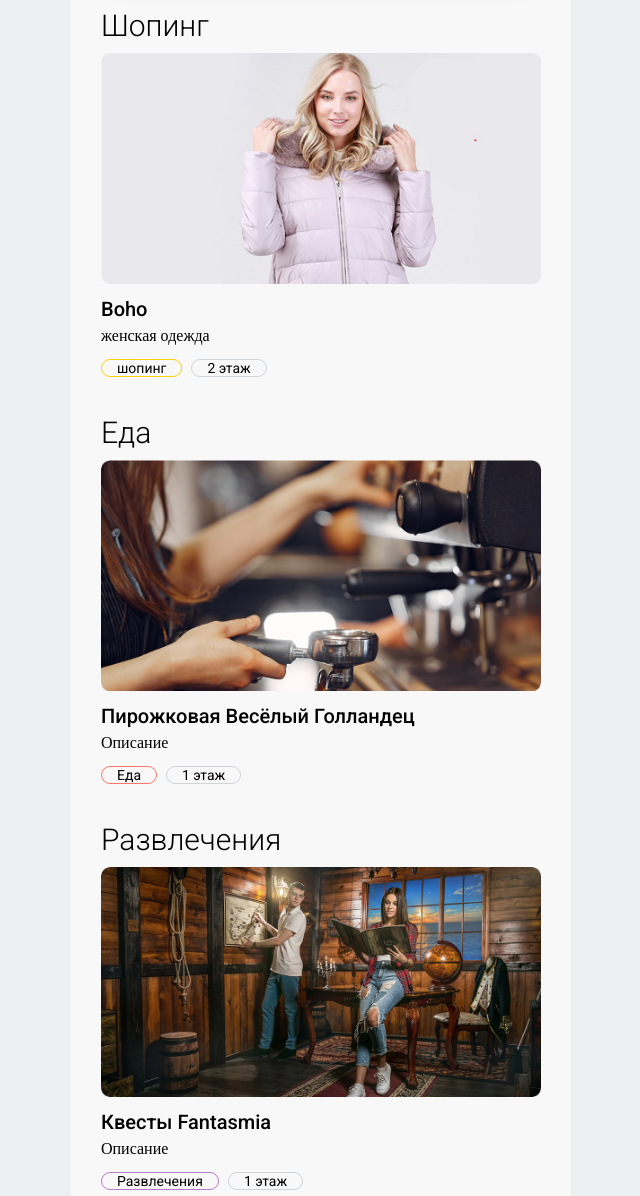
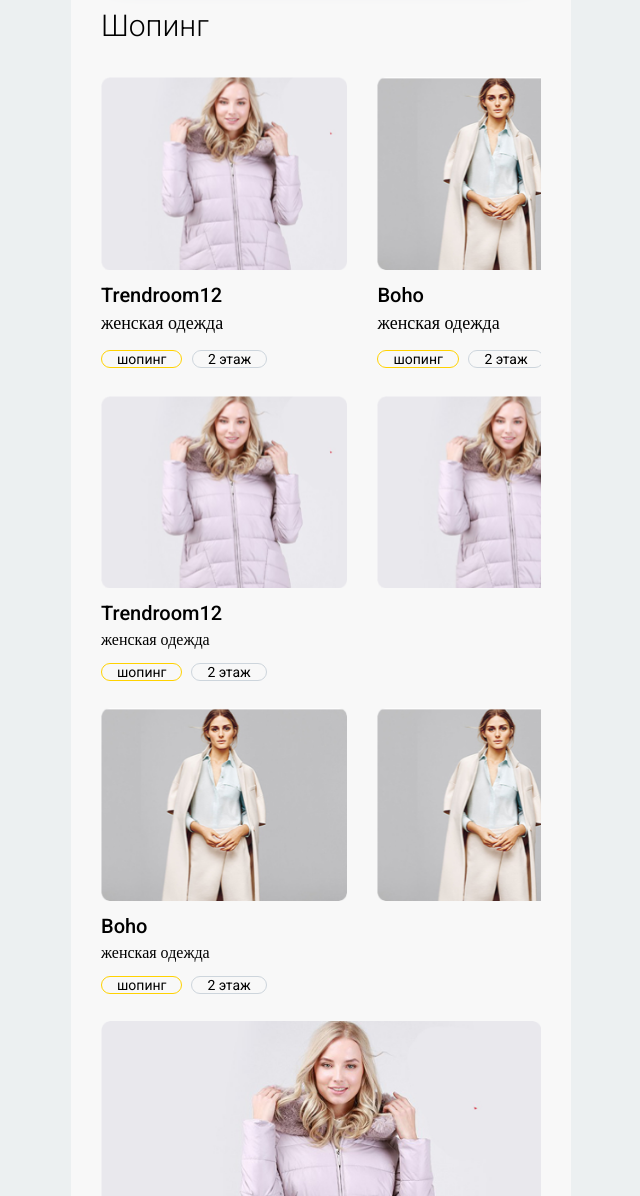
Before and after one commit to Aleksandrgithub/gollandiya, a plain HTML site: page index.html in a window 1280 px wide. Shown: the part 977-2173 px from the top of the page, without its empty margins (319-959 px from the left). Drawn offline with nearby package versions, Linux system fonts and the light colour scheme.

Commit message:
coll swiper

```diff
--- a/index.html
+++ b/index.html
@@ -36,7 +36,7 @@
         <section>
             <div class="swiper-container swiper1" style="height: 85vh;">
                 <div class="swiper-wrapper">
-                    <div class="swiper-slide" style="background-image: url(img/mainBg.png);">
+                    <div class="swiper-slide swiper1_slide" style="background-image: url(img/mainBg.png);">
                         <div class="slide_content">
                             <div class="slide_text">
                                 <span class="slide_text_element">Пирожковая</span>
@@ -48,7 +48,7 @@
                             </div>
                         </div>
                     </div>
-                    <div class="swiper-slide" style="background-image: url(img/mainBg2.png);">
+                    <div class="swiper-slide swiper1_slide" style="background-image: url(img/mainBg2.png);">
                         <div class="slide_content">
                             <div class="slide_text">
                                 <span class="slide_text_element">Пирожковая</span>
@@ -60,7 +60,7 @@
                             </div>
                         </div>
                     </div>
-                    <div class="swiper-slide" style="background-image: url(img/mainBg3.png);">
+                    <div class="swiper-slide swiper1_slide" style="background-image: url(img/mainBg3.png);">
                         <div class="slide_content">
                             <div class="slide_text">
                                 <span class="slide_text_element">Пирожковая</span>
@@ -72,7 +72,7 @@
                             </div>
                         </div>
                     </div>
-                    <div class="swiper-slide" style="background-image: url(img/mainBg4.png);">
+                    <div class="swiper-slide swiper1_slide" style="background-image: url(img/mainBg4.png);">
                         <div class="slide_content">
                             <div class="slide_text">
                                 <span class="slide_text_element">Пирожковая</span>
@@ -106,6 +106,87 @@
                     </ul>
                 </div>
                 <span class="content_block_title">Шопинг</span>
+                <div class="store_collection">
+                    <div class="swiper-container swiper2">
+                        <div class="swiper-wrapper">
+                            <div class="swiper-slide swiper2_slide">
+                                <div>
+                                    <img src="img/bohoslide1.png" alt="">
+                                    <span class="content_block_subtitle">Trendroom12</span>
+                                    <p class="content_block_text">женская одежда</p>
+                                    <div class="info_buttons">
+                                        <span class="info_btn" style="border-color: #ffd200;">шопинг</span>
+                                        <span class="info_btn">2 этаж</span>
+                                    </div>
+                                </div>
+                            </div>
+                            <div class="swiper-slide swiper2_slide">
+                                <div>
+                                    <img src="img/bohoslide2.png" alt="">
+                                    <span class="content_block_subtitle">Boho</span>
+                                    <p class="content_block_text">женская одежда</p>
+                                    <div class="info_buttons">
+                                        <span class="info_btn" style="border-color: #ffd200;">шопинг</span>
+                                        <span class="info_btn">2 этаж</span>
+                                    </div>
+                                </div>
+                            </div>
+                            <div class="swiper-slide swiper2_slide">
+                                <div>
+                                    <img src="img/bohoslide1.png" alt="">
+                                    <span class="content_block_subtitle">Trendroom12</span>
+                                    <p class="content_block_text">женская одежда</p>
+                                    <div class="info_buttons">
+                                        <span class="info_btn" style="border-color: #ffd200;">шопинг</span>
+                                        <span class="info_btn">2 этаж</span>
+                                    </div>
+                                </div>
+                            </div>
+                        </div>
+                    </div>
+                </div>
+                <div class="store_collection">
+                    <div class="swiper-container swiper2">
+                        <div class="swiper-wrapper">
+                            <div class="swiper-slide swiper2_slide">
+                                <img src="img/bohoslide1.png" alt="">
+                            </div>
+                            <div class="swiper-slide swiper2_slide">
+                                <img src="img/bohoslide1.png" alt="">
+                            </div>
+                            <div class="swiper-slide swiper2_slide">
+                                <img src="img/bohoslide1.png" alt="">
+                            </div>
+                        </div>
+                    </div>
+                    <span class="content_block_subtitle">Trendroom12</span>
+                    <p class="content_block_text">женская одежда</p>
+                    <div class="info_buttons">
+                        <span class="info_btn" style="border-color: #ffd200;">шопинг</span>
+                        <span class="info_btn">2 этаж</span>
+                    </div>
+                </div>
+                <div class="store_collection">
+                    <div class="swiper-container swiper2">
+                        <div class="swiper-wrapper">
+                            <div class="swiper-slide swiper2_slide">
+                                <img src="img/bohoslide2.png" alt="">
+                            </div>
+                            <div class="swiper-slide swiper2_slide">
+                                <img src="img/bohoslide2.png" alt="">
+                            </div>
+                            <div class="swiper-slide swiper2_slide">
+                                <img src="img/bohoslide2.png" alt="">
+                            </div>
+                        </div>
+                    </div>
+                    <span class="content_block_subtitle">Boho</span>
+                    <p class="content_block_text">женская одежда</p>
+                    <div class="info_buttons">
+                        <span class="info_btn" style="border-color: #ffd200;">шопинг</span>
+                        <span class="info_btn">2 этаж</span>
+                    </div>
+                </div>
                 <img src="img/boho2.png" alt="">
                 <span class="content_block_subtitle">Boho</span>
                 <p class="content_block_text">женская одежда </p>
--- a/js/script.js
+++ b/js/script.js
@@ -1,5 +1,16 @@
 var swiper = new Swiper('.swiper1', {
     pagination: {
         el: '.swiper-pagination',
+    },
+
+});
+
+var swiper = new Swiper('.swiper2', {
+    slidesPerView: 1.7,
+    spaceBetween: 30,
+    freeMode: true,
+    pagination: {
+        el: '.swiper-pagination',
+        type: 'progressbar',
       },
-  });
+});
--- a/style.css
+++ b/style.css
@@ -244,12 +244,12 @@ nav input[type="checkbox"] {
     transition-delay: 1.1s;
 }
 
-.swiper-container {
+.swiper1 {
     max-width: 500px;
     height: 100%;
 }
 
-.swiper-slide {
+.swiper1_slide {
     text-align: center;
     font-size: 18px;
     background: #fff;
@@ -267,12 +267,37 @@ nav input[type="checkbox"] {
     -ms-flex-align: center;
     -webkit-align-items: center;
     align-items: center;
-}
-
-.swiper-slide {
     background-size: cover;
     background-position: center;
     align-items: flex-end;
+}
+
+.store_collection {
+    margin: 3vh 0;
+}
+
+.swiper2 {
+    width: 100%;
+    height: 100%;
+}
+
+.swiper2_slide {
+    font-size: 18px;
+    width: 80%;
+
+    /* Center slide text vertically */
+    display: -webkit-box;
+    display: -ms-flexbox;
+    display: -webkit-flex;
+    display: flex;
+    -webkit-box-pack: center;
+    -ms-flex-pack: center;
+    -webkit-justify-content: center;
+    justify-content: center;
+    -webkit-box-align: center;
+    -ms-flex-align: center;
+    -webkit-align-items: center;
+    align-items: center;
 }
 
 .slide_text {
```
Also changed, not shown: img/bohoslide2.png (added).
